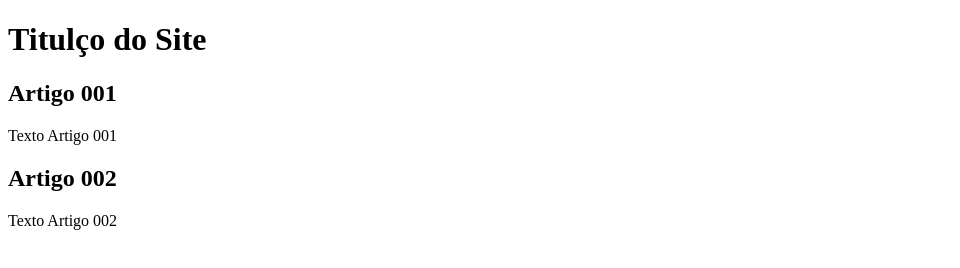
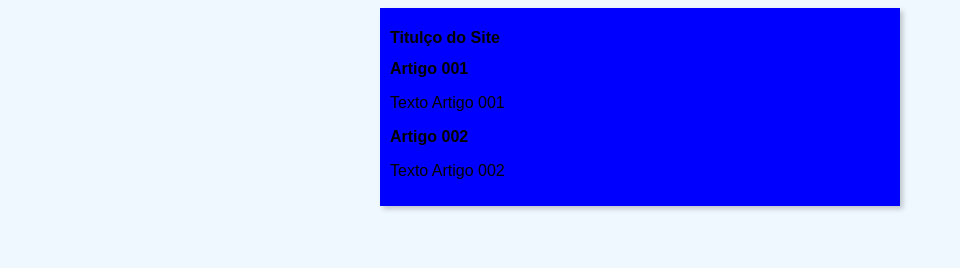
Before and after one commit to bielbergamini/projeto-site, a plain HTML site: page index.html in a window 1280 px wide. Shown: the whole page, without its empty margins (0-960 px from the left). Drawn offline with Linux system fonts and the light colour scheme.

Commit message:
iniciei o design

```diff
--- /dev/null
+++ b/estilos/style.css
@@ -0,0 +1,16 @@
+* {
+    font-family: Arial, Helvetica, sans-serif;
+    font-size: 16px;
+}
+
+body{
+    background-color: aliceblue;
+}
+
+main{
+    background-color: blue;
+    width: 500px;
+    margin: auto;
+    padding: 10px;
+    box-shadow: 3px 3px 5px rgba(0, 0, 0, 0.205);
+}
--- a/index.html
+++ b/index.html
@@ -3,7 +3,7 @@
 <head>
     <meta charset="UTF-8">
     <meta name="viewport" content="width=device-width, initial-scale=1.0">
-    <title>Titulo do Site</title>
+    <title>Titulo do Site</title><link rel="stylesheet" href="estilos/style.css">
 </head>
 <body>
     <main>
```
